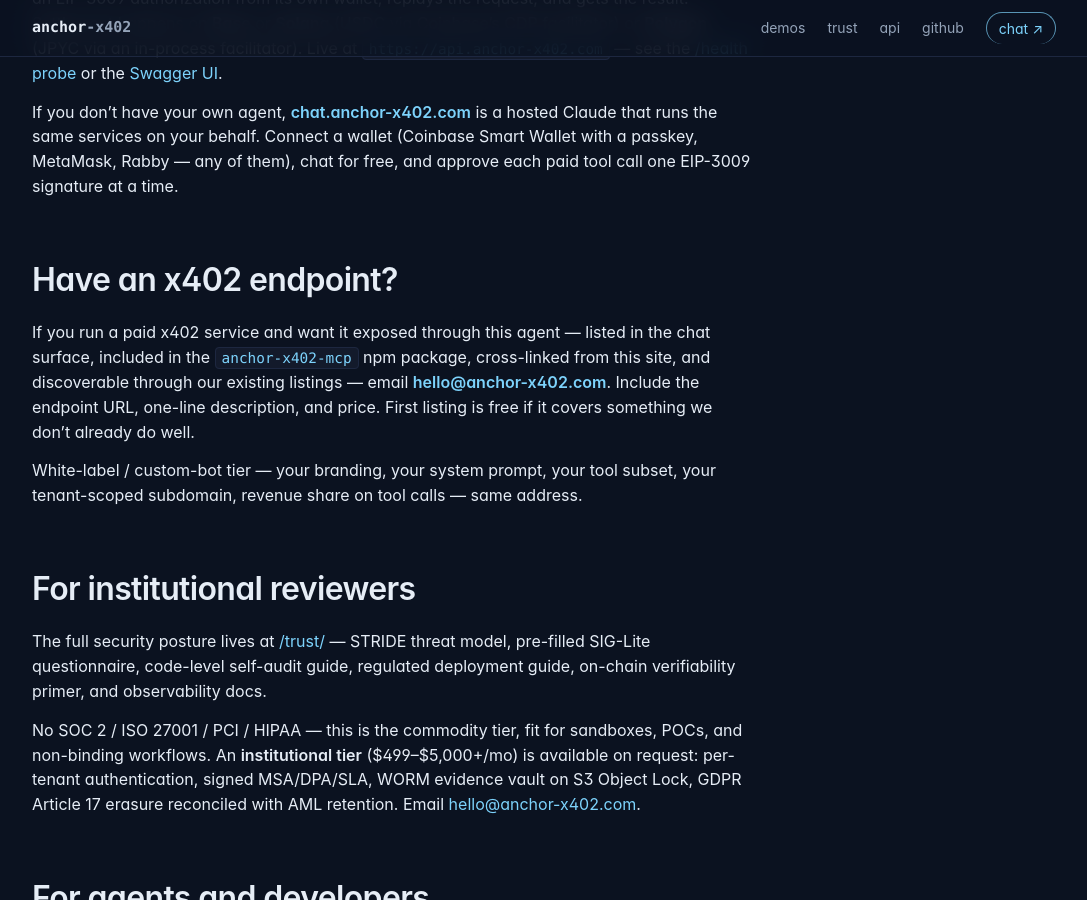
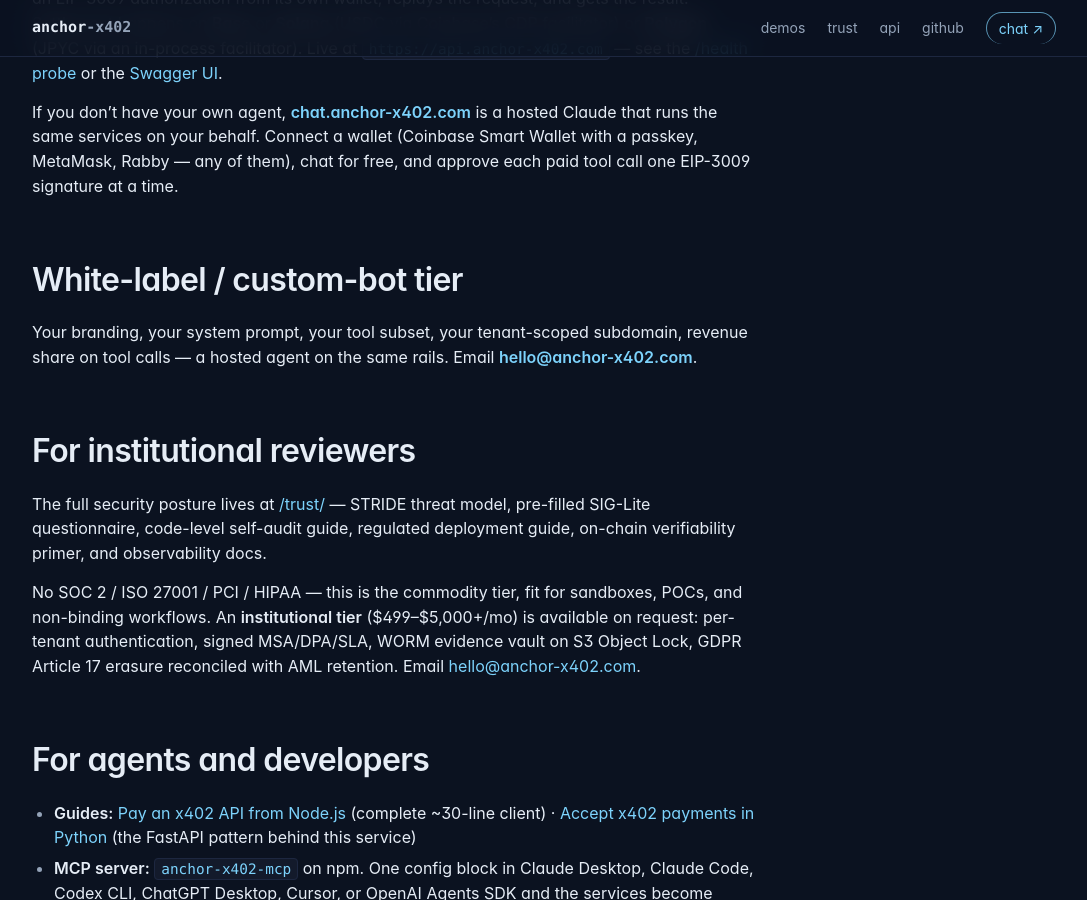
Before and after one commit to hypeprinter007-stack/anchor-x402, a Jekyll site: the page built from docs/index.md, in a window 1280 px wide and 900 px high, scrolled down 3428 px. Shown: the whole window, without its empty margins (96-1183 px from the left). Built offline with Jekyll 4.4.1, drawn with Linux system fonts in a browser that asks for light colours.

Commit message:
docs: remove the third-party endpoint listing invitation
The "Have an x402 endpoint?" invite drew only orthogonal, off-rail, or
too-expensive pitches (all declined), so retire it. Keep the white-label /
custom-bot tier under its own heading.

Co-Authored-By: Claude Opus 4.8 <noreply@anthropic.com>

```diff
--- a/docs/index.md
+++ b/docs/index.md
@@ -10,11 +10,9 @@ anchor-x402 is **eighteen stateless x402 endpoints** that any AI agent can call
 
 If you don't have your own agent, **[chat.anchor-x402.com](https://chat.anchor-x402.com)** is a hosted Claude that runs the same services on your behalf. Connect a wallet (Coinbase Smart Wallet with a passkey, MetaMask, Rabby — any of them), chat for free, and approve each paid tool call one EIP-3009 signature at a time.
 
-## Have an x402 endpoint?
+## White-label / custom-bot tier
 
-If you run a paid x402 service and want it exposed through this agent — listed in the chat surface, included in the [`anchor-x402-mcp`](https://www.npmjs.com/package/anchor-x402-mcp) npm package, cross-linked from this site, and discoverable through our existing listings — email **[hello@anchor-x402.com](mailto:hello@anchor-x402.com?subject=x402%20endpoint%20listing)**. Include the endpoint URL, one-line description, and price. First listing is free if it covers something we don't already do well.
-
-White-label / custom-bot tier — your branding, your system prompt, your tool subset, your tenant-scoped subdomain, revenue share on tool calls — same address.
+Your branding, your system prompt, your tool subset, your tenant-scoped subdomain, revenue share on tool calls — a hosted agent on the same rails. Email **[hello@anchor-x402.com](mailto:hello@anchor-x402.com?subject=white-label%20bot)**.
 
 ## For institutional reviewers
 
```
